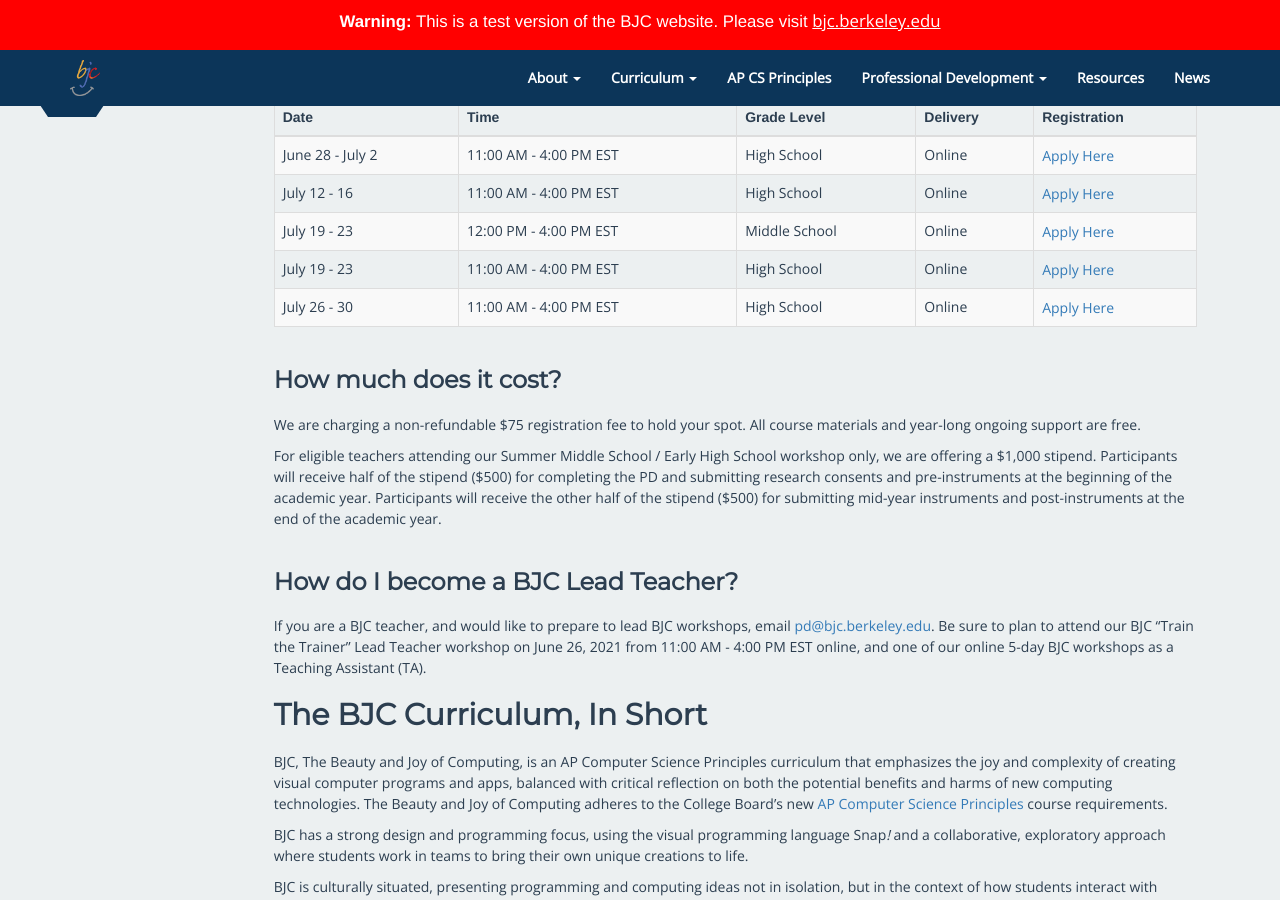
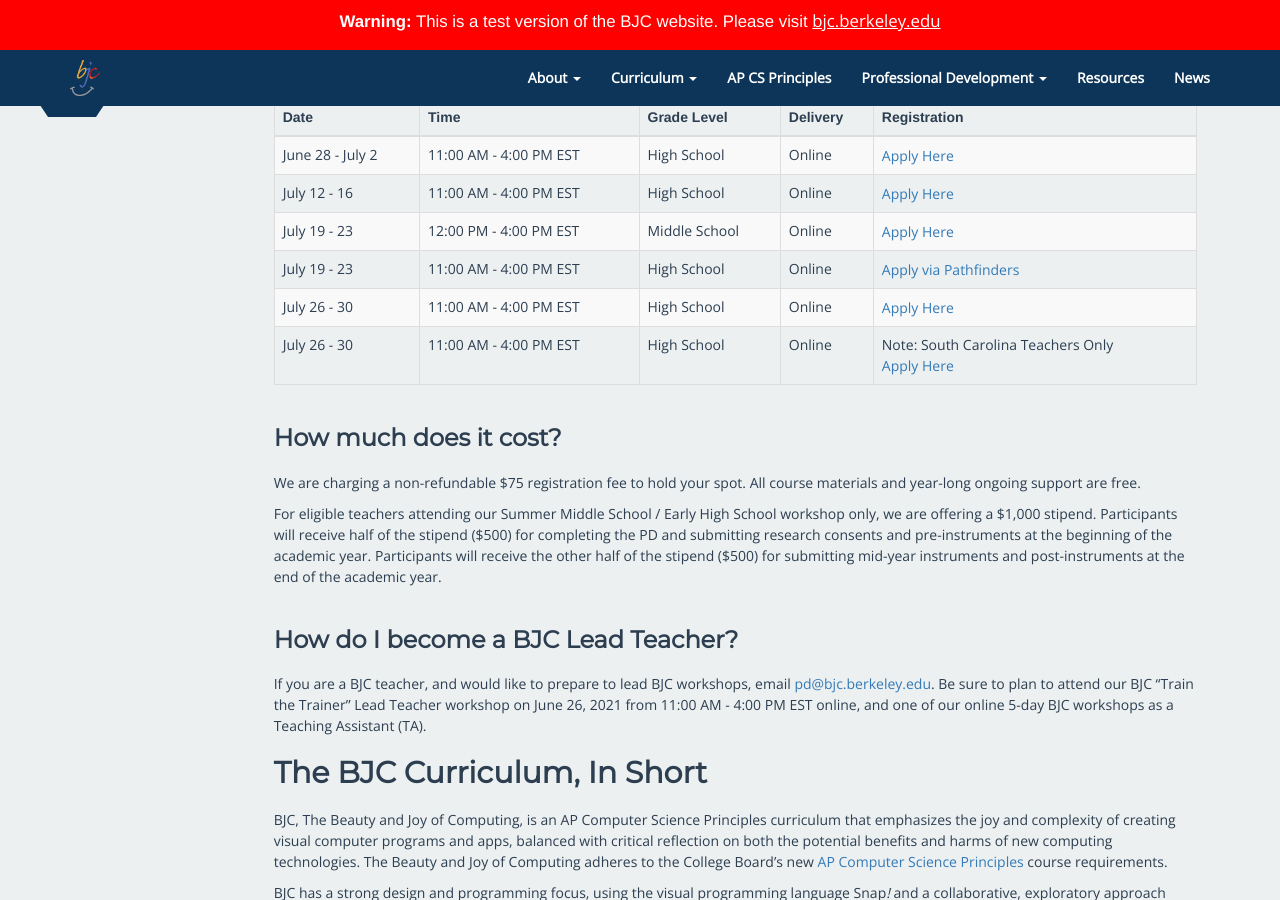
Before and after one commit to beautyjoy/beautyjoy.github.io, a Jekyll site: the page built from summer-pd/index.md, in a window 1280 px wide and 900 px high, scrolled down 1300 px. Built offline with Jekyll 4.4.1, drawn with Linux system fonts in a browser that asks for light colours.

Commit message:
updating app links

```diff
--- a/summer-pd/index.md
+++ b/summer-pd/index.md
@@ -108,6 +108,13 @@
     <td>11:00 AM - 4:00 PM EST</td>
     <td>High School</td>
     <td>Online</td>
+    <td><a href ='http://bjc.link/pdapp21'>Apply via Pathfinders</a></td>
+  </tr>
+  <tr>
+    <td>July 26 - 30</td>
+    <td>11:00 AM - 4:00 PM EST</td>
+    <td>High School</td>
+    <td>Online</td>
     <td><a href ='http://bjc.link/pdapp21'>Apply Here</a></td>
   </tr>
   <tr>
@@ -115,7 +122,7 @@
     <td>11:00 AM - 4:00 PM EST</td>
     <td>High School</td>
     <td>Online</td>
-    <td><a href ='http://bjc.link/pdapp21'>Apply Here</a></td>
+    <td>Note: South Carolina Teachers Only <br> <a href ='https://web.cvent.com/event/fe738b8e-9bc3-4048-92f8-64280220d7d1/summary'>Apply Here</a></td>
   </tr>
  </tbody>
 </table>
```
